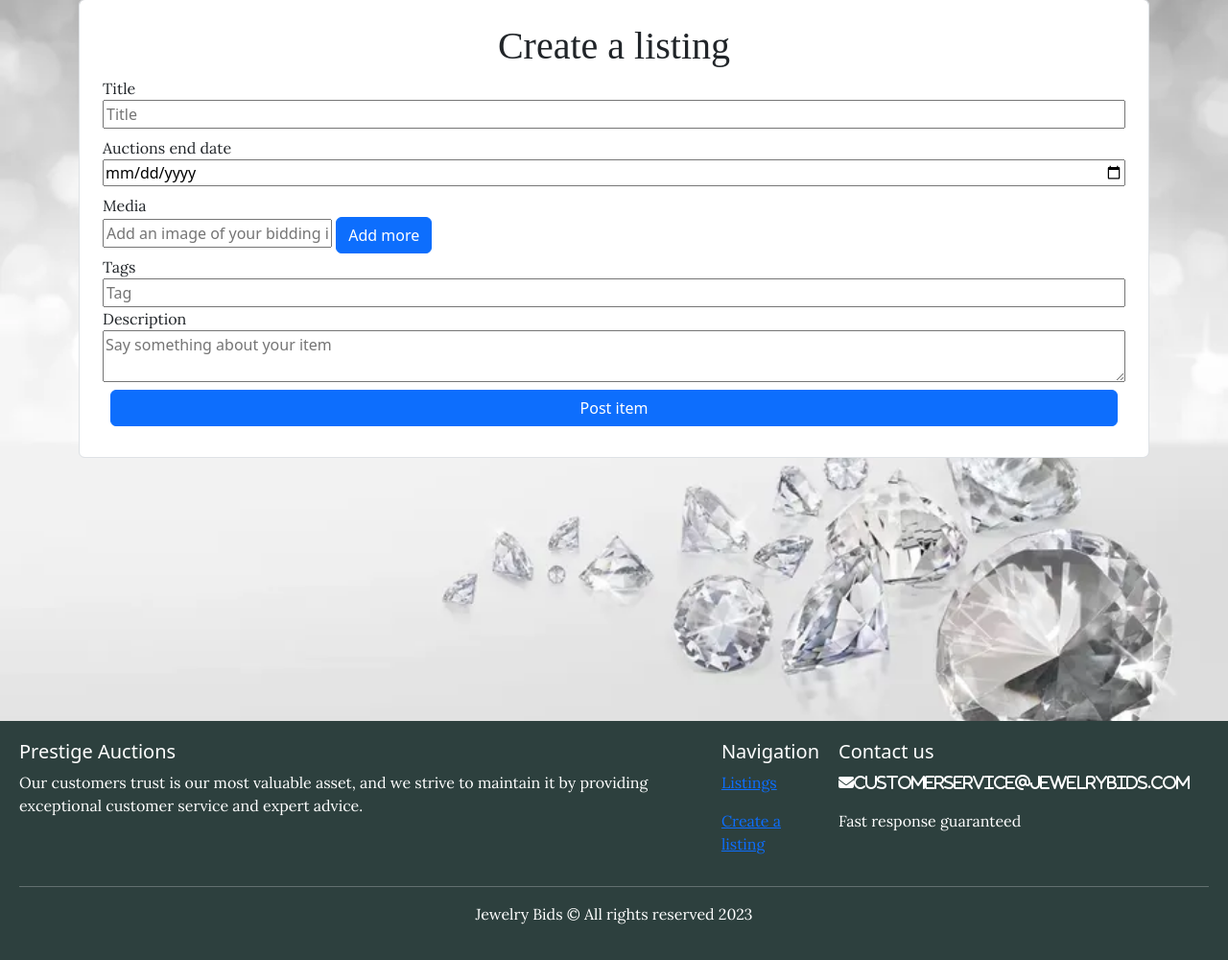
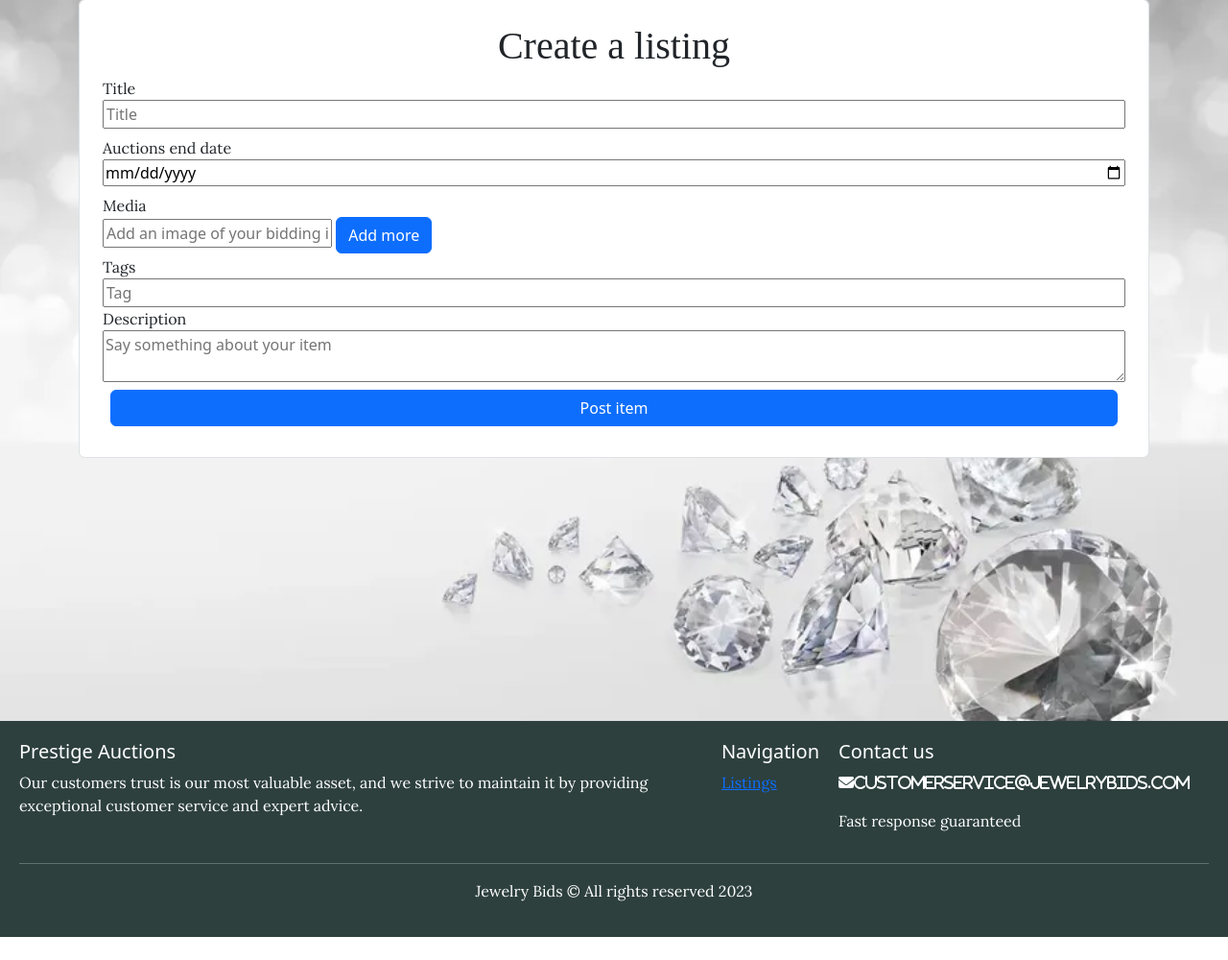
Before and after one commit to vanya992/SP2-Auction, a website with bundled scripts: page listings/createBid.html in a window 1280 px wide. Shown: the part 132-1132 px from the top of the page at 96% size. After the commit the page ends 1108 px from the top, so only its background shows below. Built offline with nearby package versions, Linux system fonts and the light colour scheme; a web font is replaced by a local one.

Commit message:
updated footer

```diff
--- a/listings/createBid.html
+++ b/listings/createBid.html
@@ -135,7 +135,6 @@
       <div>
         <h5>Navigation</h5>
         <p><a href="index.html">Listings</a></p>
-        <p><a href="createBid.html">Create a listing</a></p>
       </div>
       <div>
         <h5>Contact us</h5>
```
Also changed, not shown: listings/index.html (+0 -1 lines), listings/listing.html (+0 -1 lines), user/index.html (+0 -1 lines), user/login.html (+0 -1 lines), user/register.html (+0 -1 lines).
